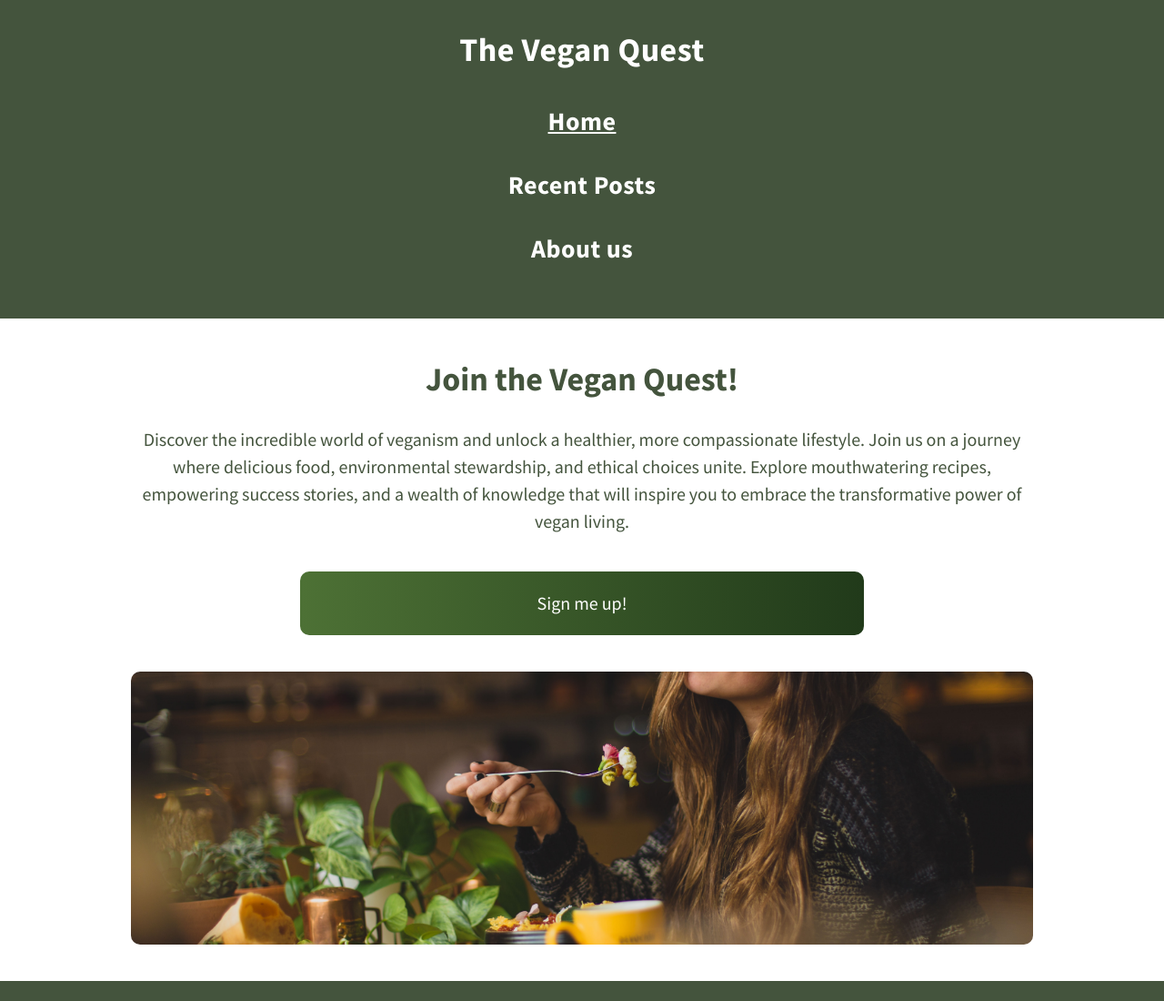
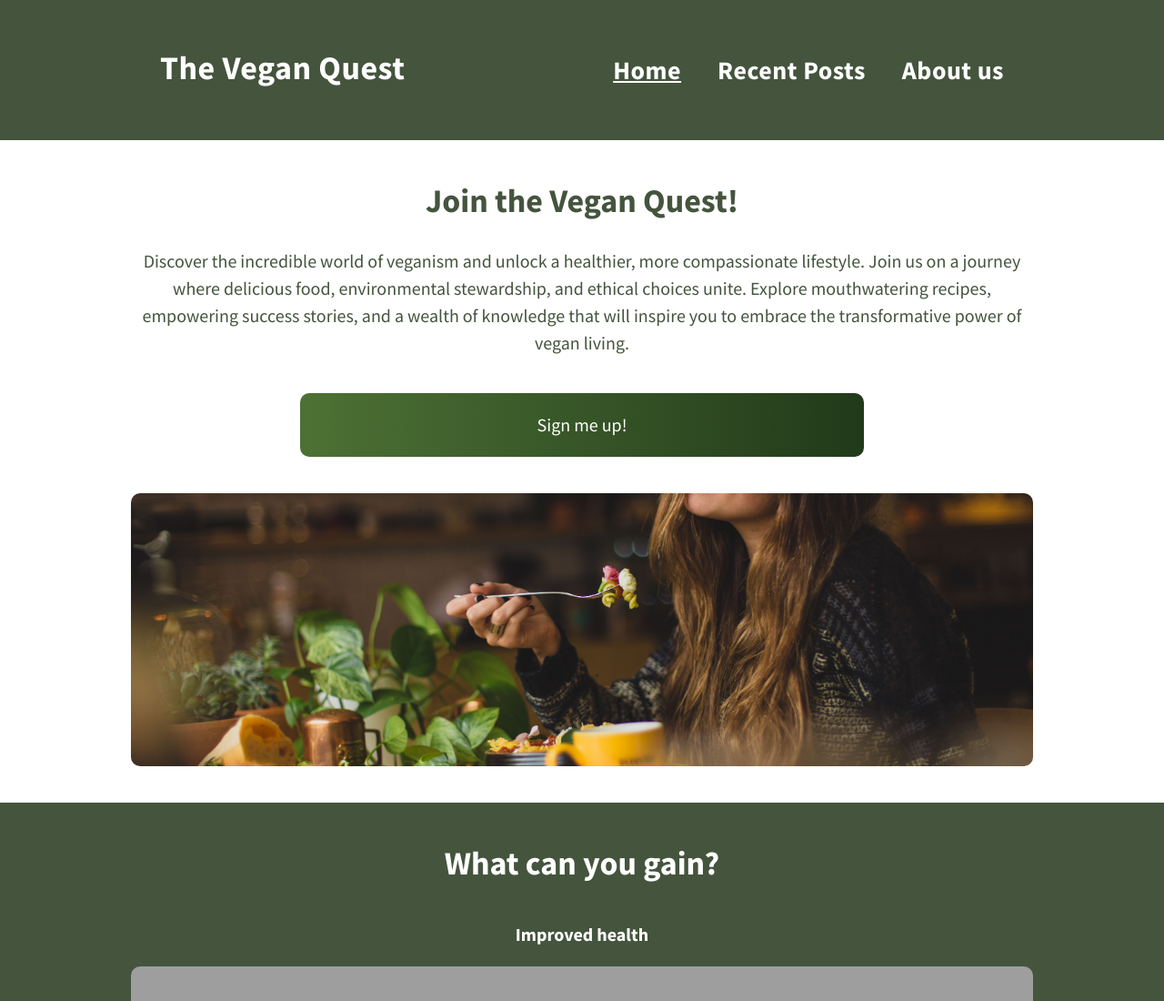
Before and after one commit to xcodematt/First-Webpage, a plain HTML site: page index.html in a window 1280 px wide. Shown: the top 1100 px of the page at 91% size. Drawn offline with Linux system fonts and the light colour scheme; grey boxes are pictures that could not be loaded.

Commit message:
adjusted nav to big screens

```diff
--- a/index.html
+++ b/index.html
@@ -11,11 +11,9 @@
     <title>Homepage</title>
 </head>
 <body>
-    <div class="container">
         <header>
+            <div class="container-nav">
                 <nav>
-
-
                             <h1 class="website-title">The Vegan Quest</h1>
 
 
@@ -24,9 +22,8 @@
                             <p><a href="#" class="navigation-link">Recent Posts</a></p>
                             <p><a href="#" class="navigation-link">About us</a></p>
                         </div>
-
                 </nav>
-
+            </div>
             <div class="header-main">
 
                 <div class="header-text">
--- a/style.css
+++ b/style.css
@@ -101,6 +101,31 @@ nav {
 
 @media (min-device-width:675px) {
 
+    .container-nav {
+        background: #44543d;
+
+
+    }
+
+    nav {
+        display: flex;
+        justify-content: space-between;
+        margin: 0 auto;
+        width: 80%;
+    }
+
+    .navigation-links {
+        display: flex;
+        justify-content: right;
+    }
+
+    .navigation-link {
+        margin: 20px;
+    }
+
+    .website-title {
+        margin: 20px;
+    }
 }
 
 /* HEADER MAIN */
```
Lines whose indentation alone changed are shown as unchanged.
